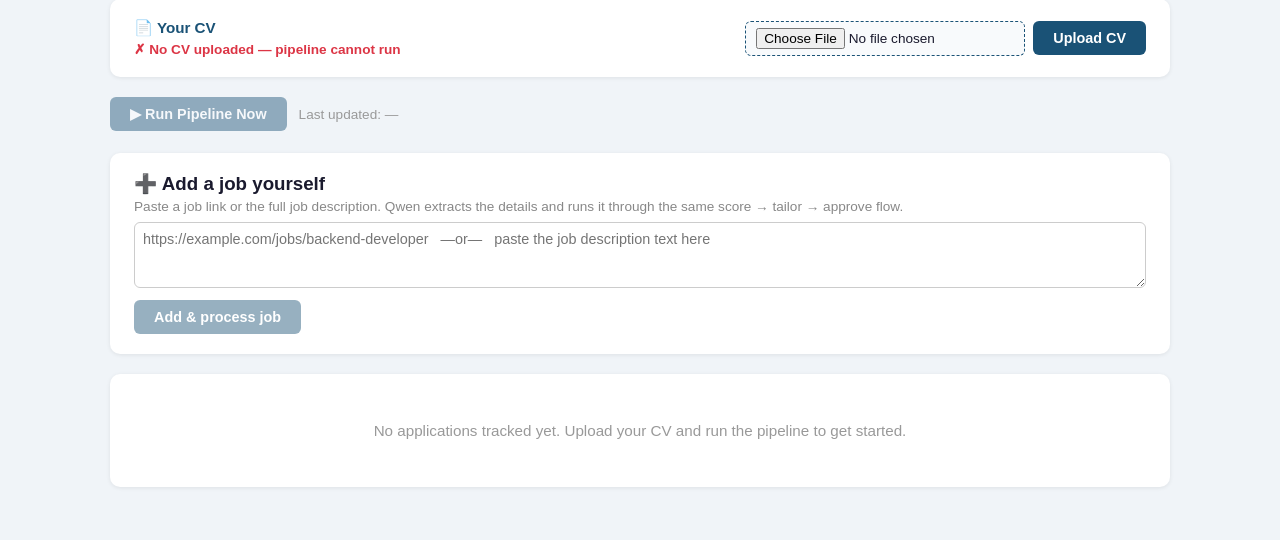
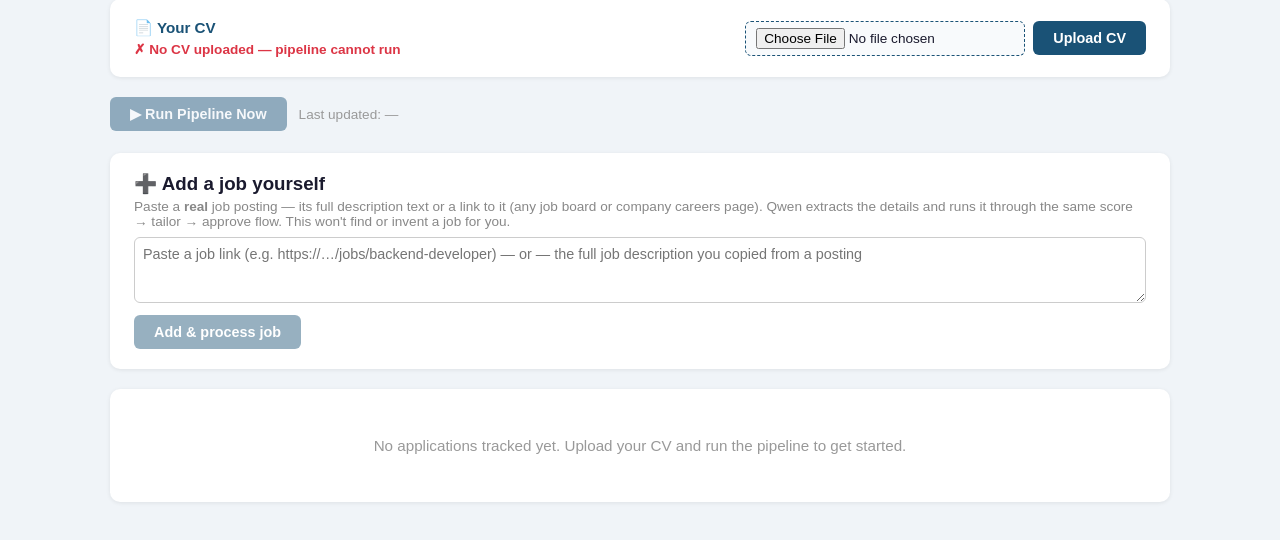
Before and after one commit to cavy111/job-autopilot, a FastAPI app: page / in a window 1280 px wide. Shown: the part 270-810 px from the top of the page. Run offline with FastAPI, Linux system fonts and the light colour scheme; data that the repository does not hold is empty; parts of the project's set-up code (start-up, migrations or seed data) failed here and were passed over.

Commit message:
fix: reject thin manual job input before wasting Qwen calls
A pasted phrase like "a high paying job" isn't a real posting, but the
manual-intake pipeline would still burn a full score+tailor+cover-letter
cycle on it. Add a two-layer guard: a cheap pre-check in /add-job
(reject non-URL text under 40 chars before even spawning the pipeline
subprocess) and a post-extraction check in step_intake_manual (abort
if Qwen's own extraction came back with no company, no contact email,
and a near-empty description) before the expensive tailor/cover-letter
calls run.

```diff
--- a/api/main.py
+++ b/api/main.py
@@ -108,6 +108,11 @@ async def add_job(job_input: str = Form("")):
     text = (job_input or "").strip()
     if not text:
         return RedirectResponse("/?error=empty_job", status_code=303)
+
+    is_url = text.lower().startswith(("http://", "https://")) and " " not in text and "\n" not in text
+    if not is_url and len(text) < 40:
+        return RedirectResponse("/?error=thin_job", status_code=303)
+
     cv = get_active_cv()
     if not cv:
         return RedirectResponse("/?error=no_cv", status_code=303)
--- a/api/templates/dashboard.html
+++ b/api/templates/dashboard.html
@@ -140,6 +140,7 @@
     {% elif error == 'no_contact_email' %}Can't send — no contact email on file for that application.
     {% elif error == 'no_cv' %}Upload a CV first, then add a job.
     {% elif error == 'empty_job' %}Paste a job URL or description before submitting.
+    {% elif error == 'thin_job' %}That doesn't look like a full job posting — paste the actual description or a link, not just a phrase.
     {% else %}Something went wrong ({{ error }}).
     {% endif %}
   </div>
@@ -209,12 +210,13 @@
   <div class="cv-card" style="display:block;">
     <h3>➕ Add a job yourself</h3>
     <p style="color:#888; font-size:0.85rem; margin:4px 0 8px;">
-      Paste a job link or the full job description. Qwen extracts the details and runs it
-      through the same score → tailor → approve flow.
+      Paste a <strong>real</strong> job posting — its full description text or a link to it
+      (any job board or company careers page). Qwen extracts the details and runs it through
+      the same score → tailor → approve flow. This won't find or invent a job for you.
     </p>
     <form method="post" action="/add-job">
       <textarea name="job_input" rows="3" required
-                placeholder="https://example.com/jobs/backend-developer   —or—   paste the job description text here"
+                placeholder="Paste a job link (e.g. https://…/jobs/backend-developer) — or — the full job description you copied from a posting"
                 style="width:100%; box-sizing:border-box; padding:8px; border:1px solid #ccc; border-radius:6px; font-family:inherit; font-size:0.9rem;"></textarea>
       <button class="btn btn-primary" type="submit" style="margin-top:8px;"
               {% if not active_cv %}disabled title="Upload a CV first"{% endif %}>
```
Also changed, not shown: main.py (+17 -0 lines).
